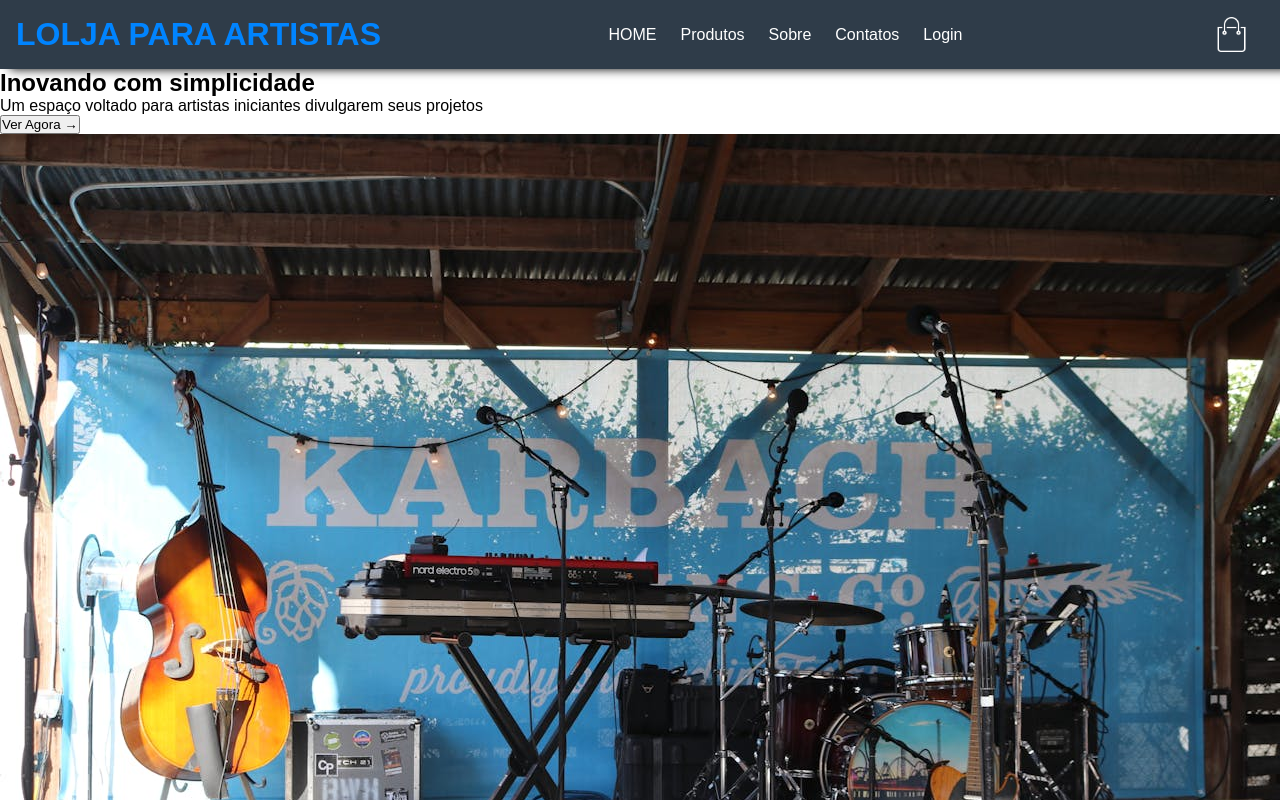
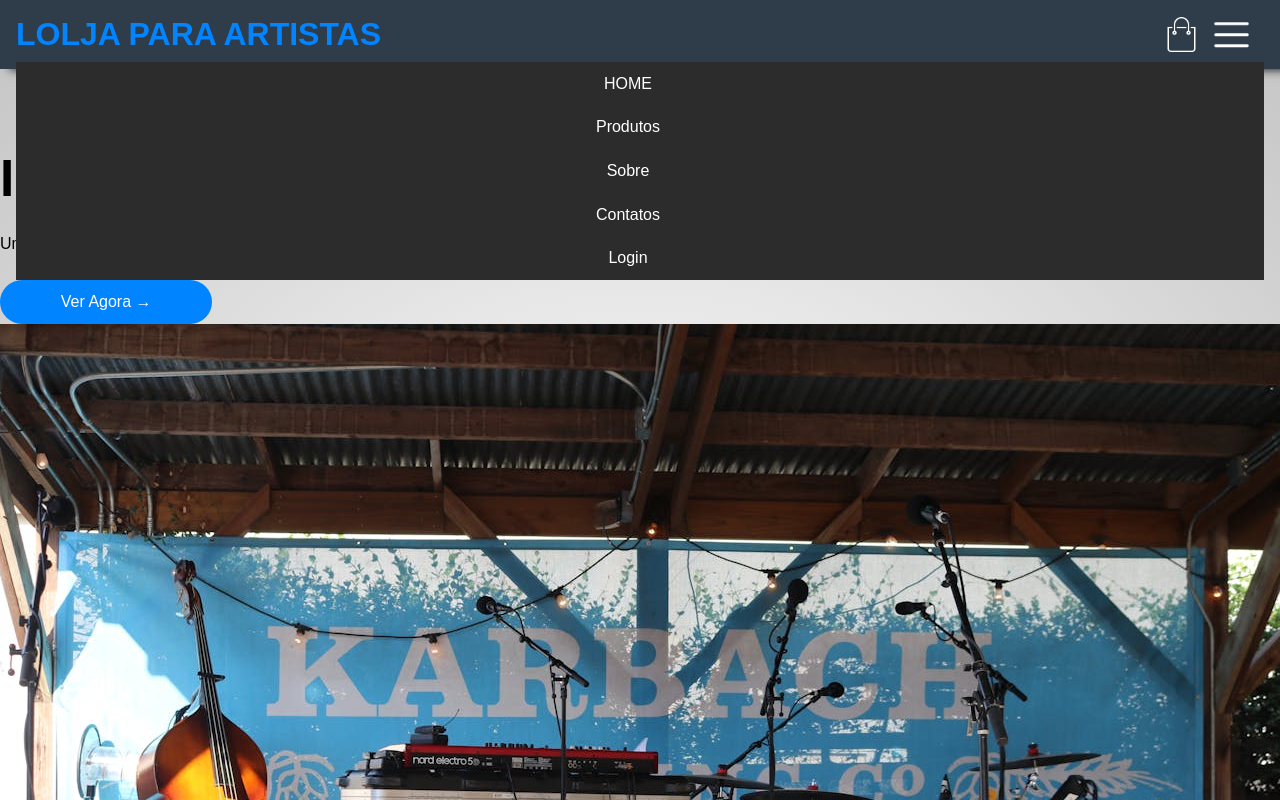
Before and after one commit to MarcoooMp/artist, a plain HTML site: page index.html in a window 1280 px wide. Shown: the top 800 px of the page. Drawn offline with Linux system fonts and the light colour scheme.

Commit message:
Create JS

```diff
--- a/index.html
+++ b/index.html
@@ -9,7 +9,7 @@
 </head>
 
 <body>
-    <div Class="navbar">
+    <div Class="navbar show-menu">
         <div class="header-inner-container">
             <h1 class="logo"><span> LOLJA PARA ARTISTAS </span></h1>
             <nav>
@@ -40,6 +40,8 @@
             </div>
         </div>
     </header>
+
+    <script src="/index.js"></script>
 </body>
 
 </html>
--- /dev/null
+++ b/index.js
@@ -0,0 +1,6 @@
+const navbar = document.querySelector(".navbar");
+const menuButton = document.querySelector(".menu-button");
+
+menuButton.addEventListener("click", () => {
+    navbar.classList.toggle("show-menu");
+});
--- a/styles/globals.css
+++ b/styles/globals.css
@@ -1,51 +1,54 @@
-*{
+* {
     box-sizing: border-box;
     padding: 0;
     margin: 0;
 }
 
-body{
-    font-family:'arial'
+body {
+    font-family: 'arial'
 }
 
-.header-inner-container{
-    max-width:1300px;
+/* O Header começa a baixo*/
+
+.header-inner-container {
+    max-width: 1300px;
     margin-left: auto;
     margin-right: auto;
 }
 
-.navbar{
+.navbar {
     background-color: rgb(47, 60, 73);
     padding: 1rem;
-    position:sticky;
-    top:0;
+    position: sticky;
+    top: 0;
     box-shadow: 10px 0px 10px black;
     z-index: 99;
 }
 
-.navbar>div{
-    display:flex;
-    align-items:center;
+.navbar>div {
+    display: flex;
+    align-items: center;
     justify-content: space-between;
+    position: relative;
 }
 
-.logo span{
+.logo span {
     color: #0084ff;
 }
 
-nav ul{
+nav ul {
     display: flex;
     list-style: none;
     align-items: center;
 }
 
-.nav-icon-container{
+.nav-icon-container {
     display: flex;
     align-items: center;
 }
 
-.nav-icon-container img{
-    width:35px;
+.nav-icon-container img {
+    width: 35px;
     cursor: pointer;
     margin-right: 15px;
 }
@@ -53,15 +56,113 @@ nav ul{
 nav ul li {
     margin-right: 1.5rem;
     cursor: pointer;
-    color:white;
+    color: white;
 }
 
-nav ul li:hover{
-    transform:translateY(5-p);
+nav ul li:hover {
+    transform: translateY(5-p);
     transition: all 0.2;
-    color:#0084ff;
+    color: #0084ff;
 }
 
-.menu-button{
+.menu-button {
     display: none;
 }
+
+header {
+    background-image: radial-gradient(#fff, #c7c7c7);
+}
+
+
+.header-bottom-side {
+    display: flex;
+    align-items: center;
+    justify-content: center;
+    padding: 1rem;
+}
+
+.header-bottom-side-left {
+    height: 100%;
+    flex-basis: 50%;
+}
+
+.header-bottom-side-left h2 {
+    font-size: 3.2rem;
+    margin-bottom: 1.5rem;
+}
+
+.header-bottom-side-left p {
+    line-height: 1.5rem;
+    margin-bottom: 1.5rem;
+}
+
+.header-bottom-side-left button {
+    background-color: #0084ff;
+    border: none;
+    cursor: pointer;
+    padding: 0.8rem 3.8rem;
+    border-radius: 9999px;
+    color: white;
+    font-weight: 500;
+    font-size: 1rem;
+    transition: all 0.5s;
+}
+
+.header-bottom-side-left button:houver {
+    background-color: rgb(47, 60, 73);
+}
+
+
+
+.header-bottom-side-right {
+    flex-basis: 50%;
+    display: flex;
+    align-items: center;
+    justify-content: center;
+}
+
+.header-bottom-side-right img {
+    width: 115%;
+}
+
+/* O Header termina acima */
+
+/*Media Querys abaixo*/
+
+@media (min-width: 800px) {
+    .logo {
+        font: size 1.2rem;
+    }
+
+    .menu-button{
+        display: block;
+    }
+
+    .header-bottom-side {
+        flex-direction: column;
+        text-align: center;
+        padding-top: 4rem;
+    }
+
+    nav {
+        position: absolute;
+        background-color: #2c2c2c;
+        width: 100%;
+        top: 46px;
+        display: none;
+    }
+
+    .show-menu nav{
+        display: block;
+    }
+
+    nav ul {
+        flex-direction: column;
+    }
+
+    nav ul li {
+        text-align: center;
+        padding: 0.8rem;
+    }
+
+}
```
